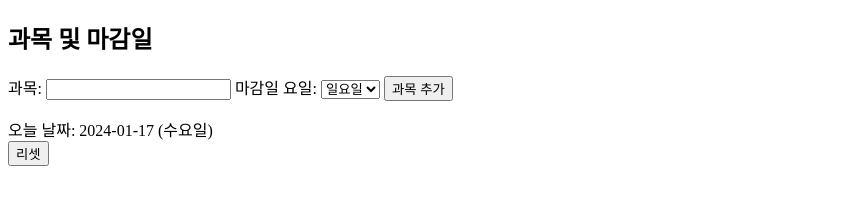
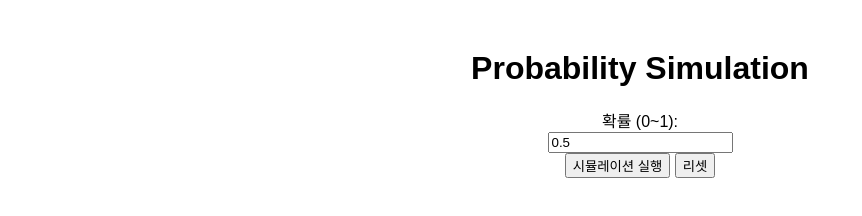
Before and after one commit to jemisjm/sims, a plain HTML site: page index.html in a window 1280 px wide. Shown: the whole page, without its empty margins (0-862 px from the left). Drawn offline with Linux system fonts and the light colour scheme.

Commit message:
Update index.html

```diff
--- a/index.html
+++ b/index.html
@@ -3,121 +3,101 @@
 <head>
   <meta charset="UTF-8">
   <meta name="viewport" content="width=device-width, initial-scale=1.0">
-  <title>과목 및 마감일 관리</title>
+  <title>Probability Simulation</title>
   <style>
-    .warning {
-      color: red;
+    body {
+      font-family: Arial, sans-serif;
+      text-align: center;
+      margin: 50px;
     }
-    .completed {
-      color: blue;
+
+    label {
+      display: block;
+      margin-top: 10px;
+    }
+
+    #result {
+      margin-top: 20px;
+      white-space: pre-line;
     }
   </style>
 </head>
 <body>
+  <h1>Probability Simulation</h1>
+  <label for="probability">확률 (0~1):</label>
+  <input type="number" id="probability" step="0.01" value="0.5">
+  <br>
+  <button onclick="runSimulation()">시뮬레이션 실행</button>
+  <button onclick="resetSimulation()">리셋</button>
+  <p id="result"></p>
 
-<h2>과목 및 마감일</h2>
+  <script>
+    var consecutiveSuccess = 0;
+    var consecutiveFailure = 0;
 
-<form id="taskForm">
-  <label for="subject">과목:</label>
-  <input type="text" id="subject" required>
+    function runSimulation() {
+      var probability = parseFloat(document.getElementById("probability").value);
+      var resultElement = document.getElementById("result");
 
-  <label for="deadlineDay">마감일 요일:</label>
-  <select id="deadlineDay" required>
-    <option value="일">일요일</option>
-    <option value="월">월요일</option>
-    <option value="화">화요일</option>
-    <option value="수">수요일</option>
-    <option value="목">목요일</option>
-    <option value="금">금요일</option>
-    <option value="토">토요일</option>
-  </select>
+      if (isNaN(probability) || probability < 0 || probability > 1) {
+        resultElement.textContent = "올바른 확률 값을 입력하세요 (0~1)";
+        return;
+      }
 
-  <button type="button" onclick="addTask()">과목 추가</button>
-</form>
+      // 현재 시뮬레이션 결과 불러오기
+      var storedSimulations = JSON.parse(localStorage.getItem("simulations")) || [];
 
-<ul id="taskList"></ul>
+      var totalSimulations = storedSimulations.length + 1;
+      var successCount = 0;
+      var failureCount = 0;
 
-<div id="todayDate"></div>
+      // 현재 시뮬레이션 수행
+      var randomValue = Math.random();
 
-<button type="button" onclick="resetTasks()">리셋</button>
+      if (randomValue <= probability) {
+        successCount++;
+        consecutiveSuccess++;
+        consecutiveFailure = 0; // Reset consecutive failure count
+      } else {
+        failureCount++;
+        consecutiveFailure++;
+        consecutiveSuccess = 0; // Reset consecutive success count
+      }
 
-<script>
-  function addTask() {
-    const subject = document.getElementById('subject').value;
-    const selectedDay = document.getElementById('deadlineDay').value;
-    const today = new Date();
+      // 현재 시뮬레이션 결과 저장
+      storedSimulations.push({
+        success: randomValue <= probability,
+        consecutiveSuccess: consecutiveSuccess,
+        consecutiveFailure: consecutiveFailure
+      });
+      localStorage.setItem("simulations", JSON.stringify(storedSimulations));
 
-    const taskList = document.getElementById('taskList');
-    const listItem = document.createElement('li');
-    listItem.innerHTML = `<input type="checkbox" id="${subject}"> ${subject}`;
+      // 전체 시뮬레이션 결과 통계
+      var totalSuccess = 0;
+      var totalFailure = 0;
 
-    const days = ['일', '월', '화', '수', '목', '금', '토'];
+      for (var j = 0; j < storedSimulations.length; j++) {
+        if (storedSimulations[j].success) {
+          totalSuccess++;
+        } else {
+          totalFailure++;
+        }
+      }
 
-    // Find the index of the selected day
-    const selectedDayIndex = days.indexOf(selectedDay);
+      var resultText = `
+        시행 횟수: ${totalSimulations}        결과: ${randomValue <= probability ? "성공" : "실패"}
+        연속 성공: ${consecutiveSuccess} 연속 실패: ${consecutiveFailure}
+          총 성공: ${totalSuccess}         총 실패: ${totalFailure}
+      `;
 
-    // Calculate the deadline day based on today's day
-    const deadlineDayIndex = (today.getDay() + selectedDayIndex) % 7;
-    const deadlineDay = days[deadlineDayIndex];
-
-    if (deadlineDay === days[today.getDay()]) {
-      listItem.innerHTML += ` (오늘 마감)`;
-    } else if (deadlineDay === days[(today.getDay() + 6) % 7]) {
-      listItem.innerHTML += ` (내일 마감)`;
-      listItem.style.color = 'red'; // 빨간색 경고 표시
+      resultElement.textContent = resultText;
     }
 
-    listItem.innerHTML += ` (${deadlineDay}요일)`;
-
-    listItem.querySelector('input').addEventListener('change', checkCompletion);
-    taskList.appendChild(listItem);
-
-    document.getElementById('subject').value = '';
-    document.getElementById('deadlineDay').value = '';
-  }
-
-  function checkCompletion() {
-    const checkboxes = document.querySelectorAll('input[type="checkbox"]');
-    const allChecked = Array.from(checkboxes).every(checkbox => checkbox.checked);
-
-    if (allChecked) {
-      document.getElementById('taskList').style.color = 'blue'; // 파란색 완료 표시
-      document.getElementById('todayDate').style.color = 'blue'; // 파란색 완료 표시
-    } else {
-      document.getElementById('taskList').style.color = ''; // 색상 초기화
-      document.getElementById('todayDate').style.color = ''; // 색상 초기화
+    function resetSimulation() {
+      // 시뮬레이션 기록 초기화
+      localStorage.removeItem("simulations");
+      document.getElementById("result").textContent = "시뮬레이션 결과가 초기화되었습니다.";
     }
-  }
-
-  function resetTasks() {
-    document.getElementById('taskList').innerHTML = '';
-    document.getElementById('todayDate').innerHTML = '';
-    document.getElementById('taskList').style.color = ''; // 색상 초기화
-    document.getElementById('todayDate').style.color = ''; // 색상 초기화
-  }
-
-  // Display today's date and day
-  const days = ['일', '월', '화', '수', '목', '금', '토'];
-  const today = new Date();
-  const todayDay = days[today.getDay()];
-  document.getElementById('todayDate').innerText = `오늘 날짜: ${formatDate(today)} (${todayDay}요일)`;
-
-  function formatDate(date) {
-    const year = date.getFullYear();
-    let month = date.getMonth() + 1;
-    let day = date.getDate();
-
-    if (month < 10) {
-      month = `0${month}`;
-    }
-
-    if (day < 10) {
-      day = `0${day}`;
-    }
-
-    return `${year}-${month}-${day}`;
-  }
-</script>
-
+  </script>
 </body>
 </html>
```
